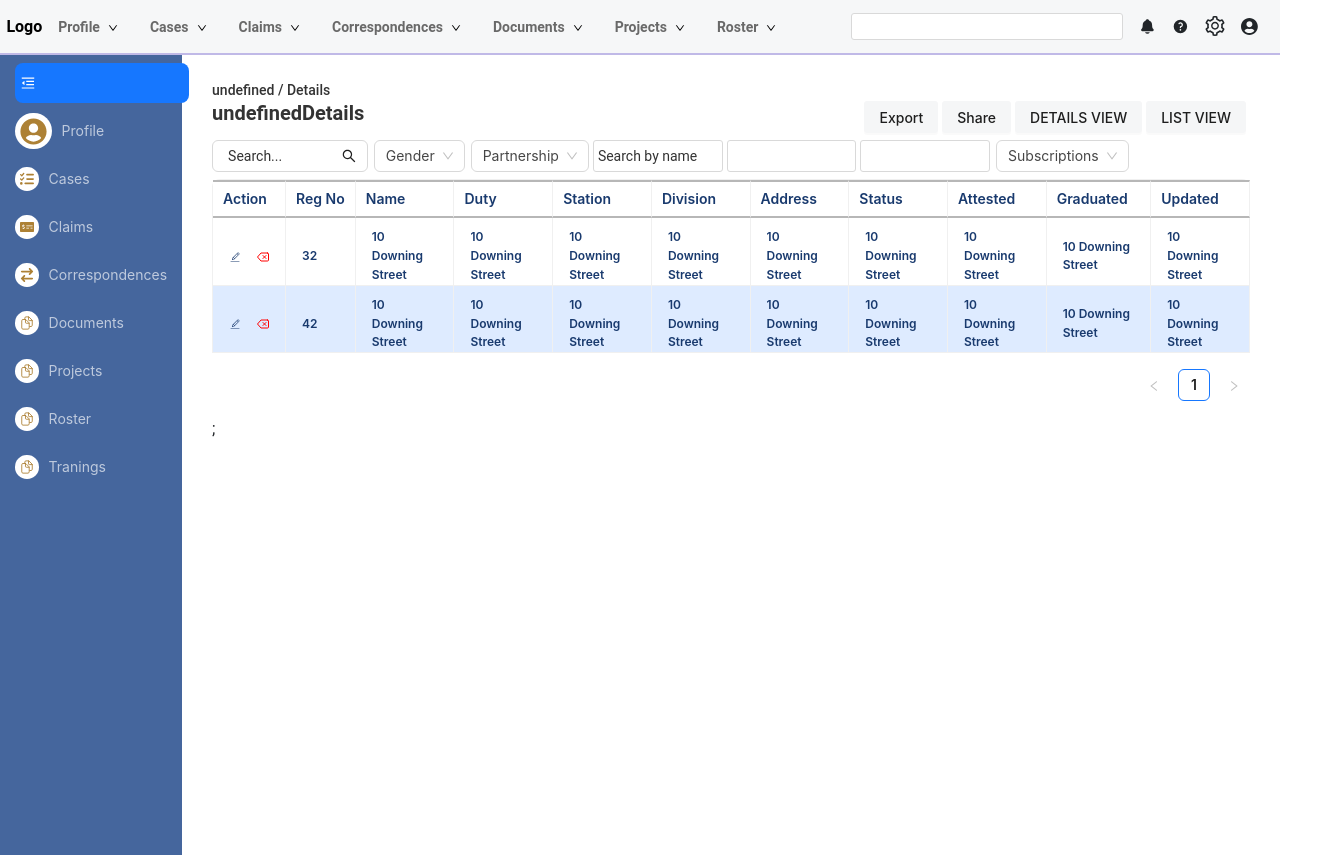
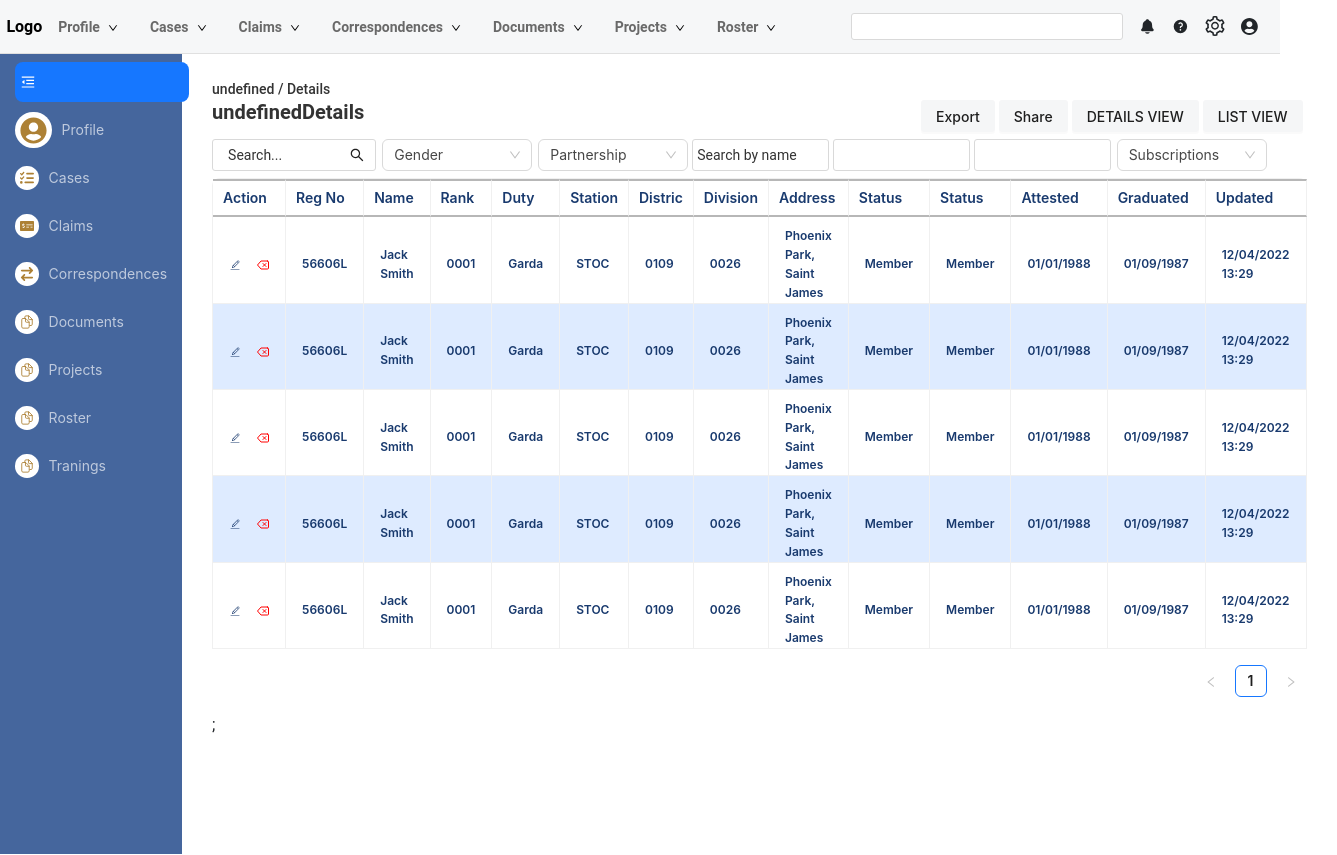
Before and after one commit to kashif147/ProjectShell-1, a React (Create React App) app: page /Details in a window 1280 px wide. Shown: the whole page, 1337 px wide, since content can reach past the window. Built offline with nearby package versions, Linux system fonts and the light colour scheme.

Commit message:
8/5/2024

```diff
--- a/src/App.css
+++ b/src/App.css
@@ -7,6 +7,8 @@
    --fontFamily:'Roboto', sans-serif;
    --labelColor:  #333333;
    --table-row: #deebff;
+
+   --btn-hover: #dcdfe4;
 
 
 }
@@ -21,7 +23,7 @@ textarea::placeholder {
   opacity: 1;
   font-family: var(--fontFamily) !important;
 }
-
+.ant-
 select option:first-child {
   color: var(--labelColor) !important;
   font-family: var(--fontFamily) !important;
@@ -58,7 +60,6 @@ select:focus option:first-child {
   border-left: none !important;
   margin-inline-end: -1px;
 }
-
 
 body{
 font-family: var(--fontFamily) !important;
@@ -106,11 +107,14 @@ font-family: var(--fontFamily) !important;
   border-bottom: 2px solid #007bff; /* Border color for the active link */
   font-weight: bold;
 }
+.nav-item .nav-links-container{
+border-bottom:2px solid red !important;
+}
 .nav-links-container {
   margin-right: 2rem;
 }
 .Header-border {
-  border-bottom: 2px solid var(--borderColor);
+  border-bottom: 1px solid #E0E0E0;
   background-color: #f6f7f8;
 }
 .Header-padding {
@@ -251,19 +255,17 @@ font-family: var(--fontFamily) !important;
   border-radius: 0px !important;
 }
 .ant-table-tbody > tr > td {
-  padding-top: 10px !important; /* Adjust padding top as needed */
-  padding-bottom: 0px !important; /* Adjust padding bottom as needed */
-  overflow: hidden; /* Hide overflow text */
-  text-overflow: ellipsis !important; /* Add ellipsis for overflow text */
-  color: var(--FontsColor) !important; /* Ensure text color is applied */
+  padding-top: 10px !important;
+  padding-bottom: 0px !important;
+  overflow: hidden;
+  text-overflow: ellipsis !important;
+  color: var(--FontsColor) !important;
   font-size: 12px;
   font-weight: 600;
 }
 
-
-/* select */
 :where(.css-dev-only-do-not-override-1uq9j6g).ant-select-outlined:not(.ant-select-customize-input) .ant-select-selector {
-  border: 1.5px solid var(--borderColor);
+  border: 1.5px solid var(--labelColor);
   border-radius: 3px !important;
 }
 /* input */
@@ -309,3 +311,13 @@ color: var(--labelColor);
 .odd-row{
   background-color: var(--table-row);
 }
+.ant-input-outlined {
+  border-radius: 3px !important;
+}
+.ant-select-selector {
+width: 150px !important;
+}
+.ant-btn:hover {
+  background-color: var(--btn-hover) !important;
+  color: var(--labelColor) !important;
+}
--- a/src/component/common/HeaderDetails.js
+++ b/src/component/common/HeaderDetails.js
@@ -20,8 +20,7 @@ function HeaderDetails() {
   const currentURL = `${location?.pathname}`;
   const nav = location?.pathname || "";
   const formattedNav = nav.replace(/^\//, "");
-  console.log(location?.key, "123");
-  console.log(typeof nav);
+
   const [isSideNav, setisSideNav] = useState(true);
 
   const mriatalStatus = [
@@ -42,6 +41,7 @@ function HeaderDetails() {
       key: "4",
     },
   ];
+
   const SubscriptionsLookups1 = [
     {
       label: "Single",
@@ -60,6 +60,7 @@ function HeaderDetails() {
       key: "4",
     },
   ];
+
   const Gender = [
     {
       key: "1",
@@ -74,6 +75,7 @@ function HeaderDetails() {
       label: "Other",
     },
   ];
+
   const [selectedValue, setSelectedValue] = useState(null);
 
   const handleChange = (value) => {
@@ -120,6 +122,7 @@ function HeaderDetails() {
               suffix={<SearchOutlined />}
             />
             <MySelect
+              style={{ width: "400px" }}
               placeholder={"Gender"}
               className="margin"
               options={Gender}
@@ -145,12 +148,6 @@ function HeaderDetails() {
               placeholder={"Subscriptions"}
               options={SubscriptionsLookups}
             />
-            {/* <MySelect placeholder={"Project"} className="margin" />
-        <MySelect placeholder={"Project"} className="margin" />
-        <MySelect placeholder={"Assignee"} className="margin" />
-        <Button className='margin'>
-            More <PlusOutlined />
-        </Button> */}
           </div>
         </div>
       </div>
--- a/src/pages/Projects.js
+++ b/src/pages/Projects.js
@@ -23,28 +23,38 @@ export default function Projects() {
         },
         {
           title: 'Reg No',
-          dataIndex: 'age',
-          key: 'age',
+          dataIndex: 'RegNo',
+          key: 'RegNo',
         },
         {
           title: 'Name',
-          dataIndex: 'address',
-          key: 'address',
+          dataIndex: 'name',
+          key: 'name',
+        },
+        {
+          title: 'Rank',
+          dataIndex: 'rank',
+          key: 'rank',
         },
         {
           title: 'Duty',
-          dataIndex: 'address',
-          key: 'address',
+          dataIndex: 'duty',
+          key: 'duty',
         },
         {
           title: 'Station',
-          dataIndex: 'address',
-          key: 'address',
+          dataIndex: 'station',
+          key: 'station',
+        },
+        {
+          title: 'Distric',
+          dataIndex: 'distric',
+          key: 'distric',
         },
         {
           title: 'Division',
-          dataIndex: 'address',
-          key: 'address',
+          dataIndex: 'division',
+          key: 'division',
         },
         {
           title: 'Address',
@@ -53,38 +63,107 @@ export default function Projects() {
         },
         {
           title: 'Status',
-          dataIndex: 'address',
-          key: 'address',
+          dataIndex: 'status',
+          key: 'status',
+        },
+        {
+          title: 'Status',
+          dataIndex: 'status',
+          key: 'status',
         },
         {
           title: 'Attested',
-          dataIndex: 'address',
-          key: 'address',
+          dataIndex: 'attested',
+          key: 'attested',
         },
         {
           title: 'Graduated',
-          dataIndex: 'address',
-          key: 'address',
+          dataIndex: 'graduated',
+          key: 'graduated',
         },
         {
           title: 'Updated',
-          dataIndex: 'address',
-          key: 'address',
+          dataIndex: 'updated',
+          key: 'updated',
         },
       ];
       const dataSource = [
         {
           key: '1',
-          name: 'Mike',
-          age: 32,
-          address: '10 Downing Street',
+          name: 'Jack Smith',
+          RegNo: "56606L",
+          rank:"0001",
+          duty:"Garda",
+          station:"STOC",
+          distric:"0109",
+          division:"0026",
+          address:"Phoenix Park, Saint James",
+          status:"Member",
+          attested:"01/01/1988",
+          graduated:"01/09/1987",
+          updated:'12/04/2022 13:29'
+        },
+        {
+          key: '1',
+          name: 'Jack Smith',
+          RegNo: "56606L",
+          rank:"0001",
+          duty:"Garda",
+          station:"STOC",
+          distric:"0109",
+          division:"0026",
+          address:"Phoenix Park, Saint James",
+          status:"Member",
+          attested:"01/01/1988",
+          graduated:"01/09/1987",
+          updated:'12/04/2022 13:29'
         },
         {
           key: '2',
-          name: 'John',
-          age: 42,
-          address: '10 Downing Street',
+          name: 'Jack Smith',
+          RegNo: "56606L",
+          rank:"0001",
+          duty:"Garda",
+          station:"STOC",
+          distric:"0109",
+          division:"0026",
+          address:"Phoenix Park, Saint James",
+          status:"Member",
+          attested:"01/01/1988",
+          graduated:"01/09/1987",
+          updated:'12/04/2022 13:29'
         },
+        {
+          key: '3',
+          name: 'Jack Smith',
+          RegNo: "56606L",
+          rank:"0001",
+          duty:"Garda",
+          station:"STOC",
+          distric:"0109",
+          division:"0026",
+          address:"Phoenix Park, Saint James",
+          status:"Member",
+          attested:"01/01/1988",
+          graduated:"01/09/1987",
+          updated:'12/04/2022 13:29'
+        },
+        {
+          key: '4',
+          name: 'Jack Smith',
+          RegNo: "56606L",
+          rank:"0001",
+          duty:"Garda",
+          station:"STOC",
+          distric:"0109",
+          division:"0026",
+          address:"Phoenix Park, Saint James",
+          status:"Member",
+          attested:"01/01/1988",
+          graduated:"01/09/1987",
+          updated:'12/04/2022 13:29'
+        },
+
       ];
   return (
 
```
